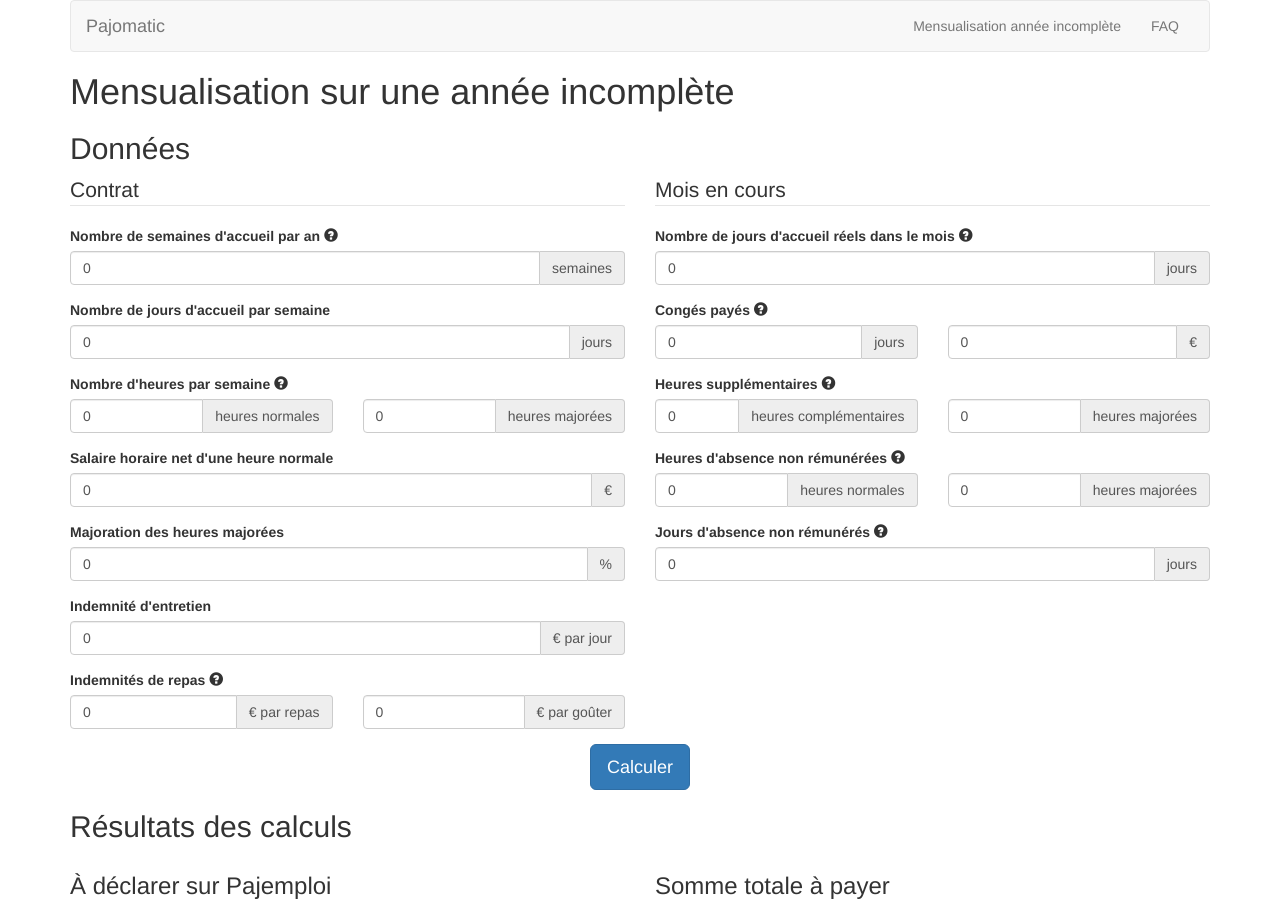
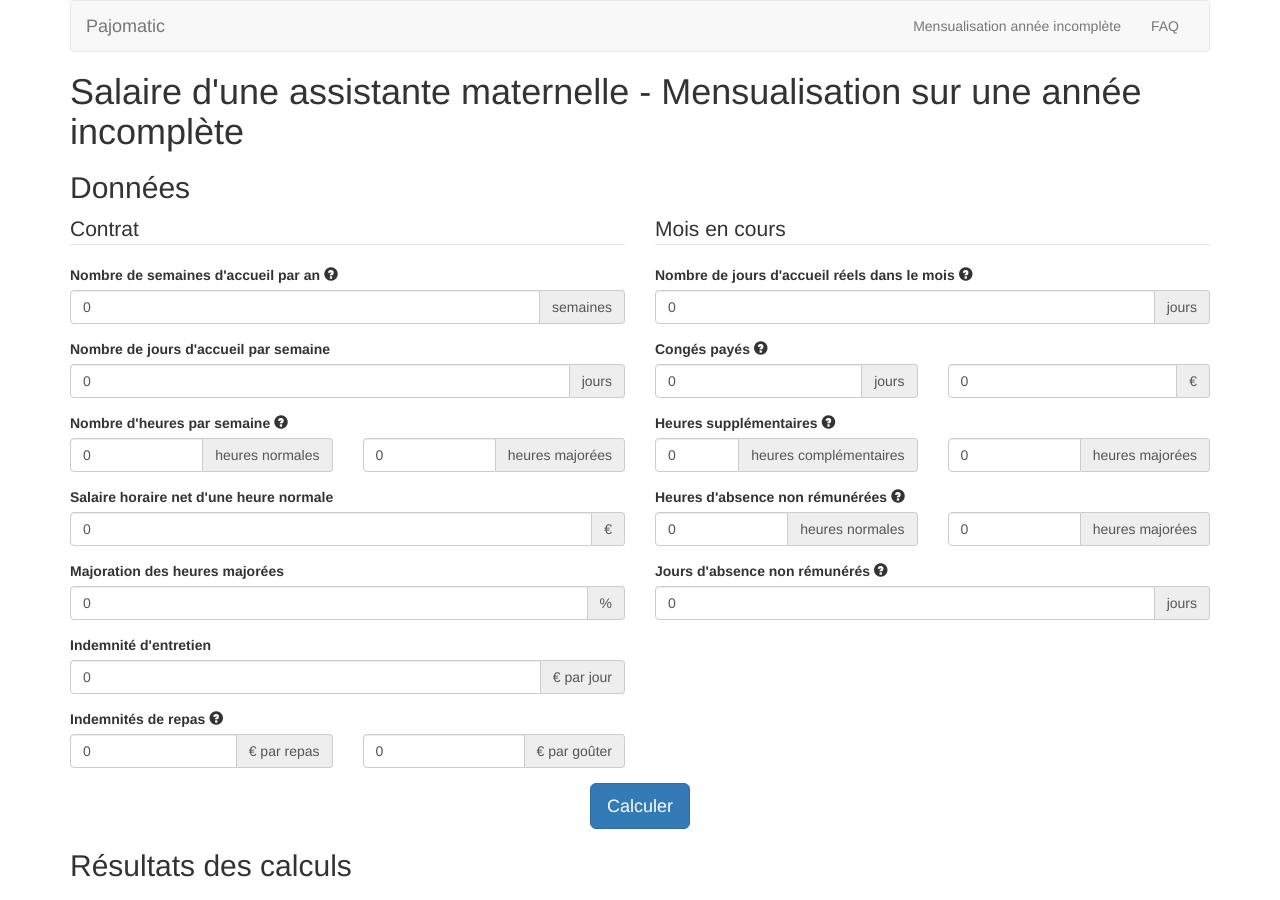
Before and after one commit to tut-tuuut/pajomatic, a Jekyll site: the page built from index.html, in a window 1280 px wide and 900 px high. Built offline with Jekyll 4.4.1, drawn with Linux system fonts in a browser that asks for light colours.

Commit message:
Mod: better title

```diff
--- a/index.html
+++ b/index.html
@@ -3,7 +3,7 @@ layout: default
 title: Mensualisation sur une année incomplète — Pajomatic
 ---
 
-<h1>Mensualisation sur une année incomplète</h1>
+<h1>Salaire d'une assistante maternelle - Mensualisation sur une année incomplète</h1>
 <h2>Données</h2>
 <form class="hidden-print" action="" name="incomplete_year_input" id="incomplete_year_input">
   <div class="row">
```
